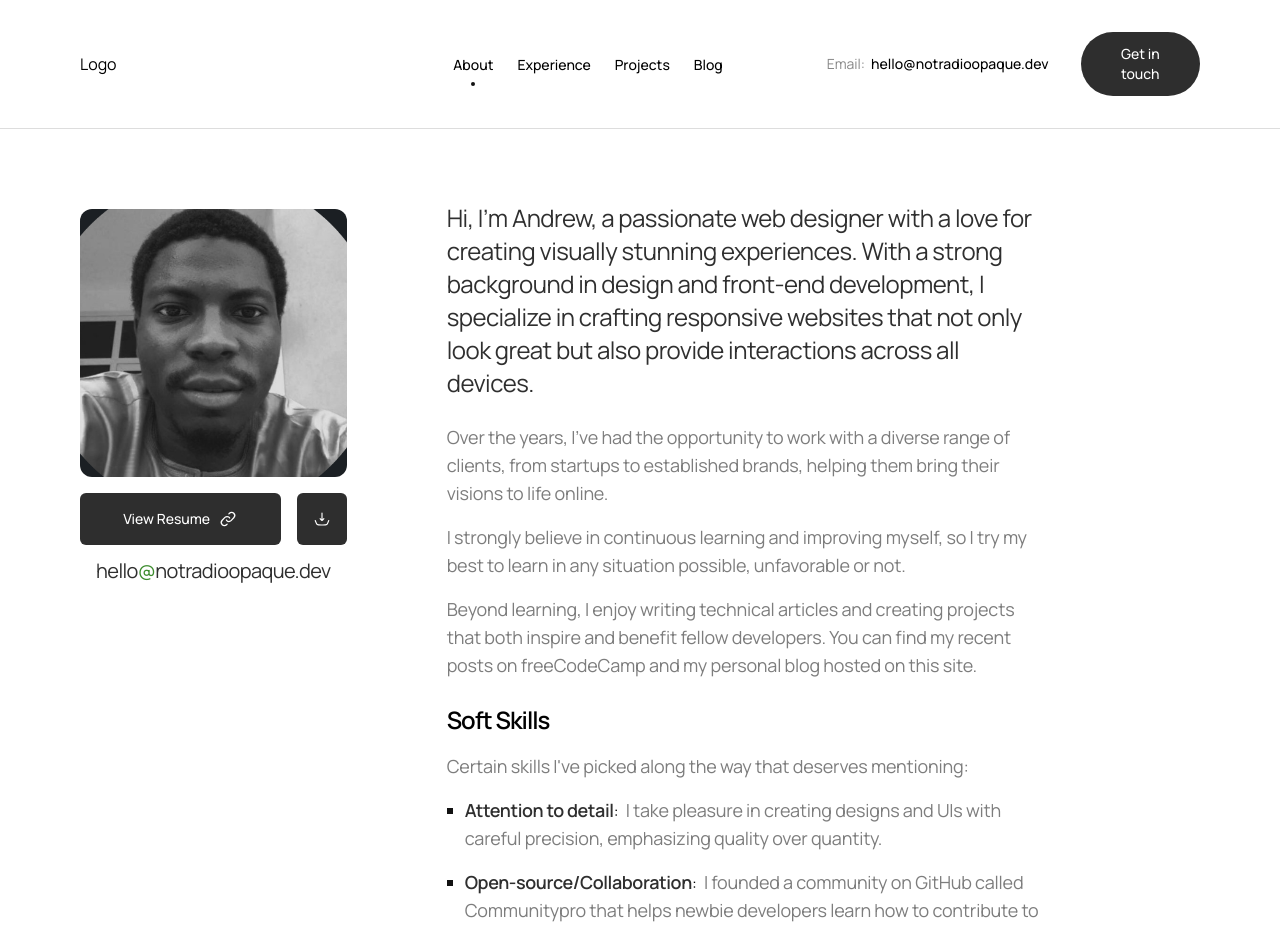
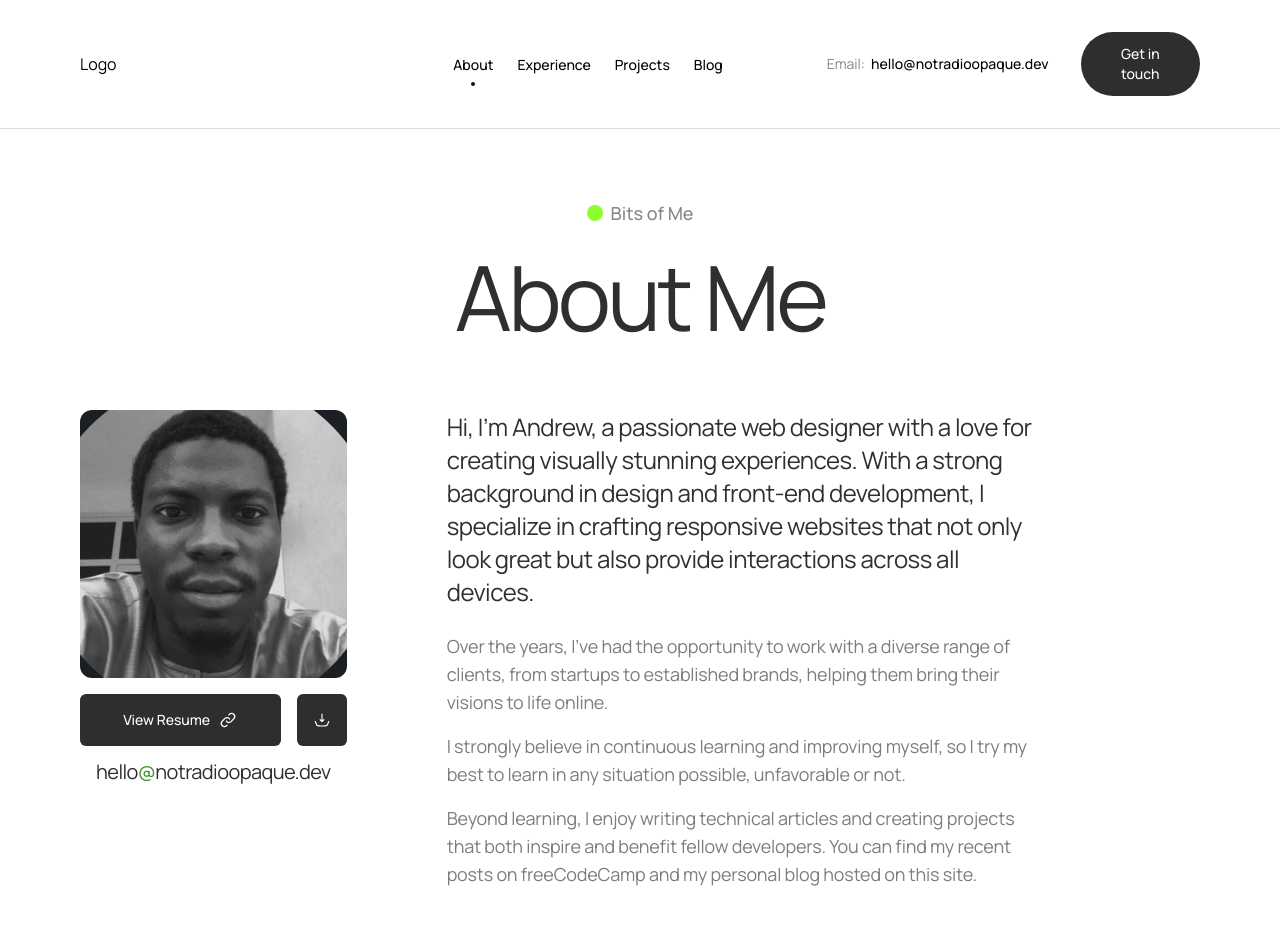
Before and after one commit to notRadioOpaque/heyismail.xyz, a SvelteKit app: page /about in a window 1280 px wide. Shown: the top 929 px of the page. Built offline with nearby package versions, Linux system fonts and the light colour scheme.

Commit message:
:sparkles: enhanced About page with GSAP animations for hero text and content blocks; implemented onMount lifecycle method to animate text appearance, improving visual engagement during page load.

```diff
--- a/src/routes/about/+page.svelte
+++ b/src/routes/about/+page.svelte
@@ -1,11 +1,55 @@
 <script lang="ts">
 	import { TECH_STACK, TOOLS, DEVELOPERS } from '$lib/constants';
+	import Dot from '$lib/components/Dot.svelte';
+	import { gsap } from 'gsap';
+	import { onMount } from 'svelte';
+
+	let heroText: HTMLHeadingElement;
+	let subText: HTMLDivElement;
+	let block: HTMLDivElement;
+
+	onMount(() => {
+		const tl = gsap.timeline();
+
+		tl.from([heroText, subText], {
+			y: 100,
+			opacity: 0,
+			duration: 0.6,
+			ease: 'power4.out'
+		});
+
+		tl.from(
+			block,
+			{
+				y: 100,
+				opacity: 0,
+				duration: 0.6,
+				ease: 'power4.out'
+			},
+			'-=0.2'
+		);
+	});
 
 	let selected: any = $state(null);
 </script>
 
-<div class="flex">
-	<div class="h-screen w-1/3 p-20">
+<div class="flex w-full flex-col gap-16 py-[70px]">
+	<div class="flex flex-col items-center justify-center gap-5">
+		<div bind:this={subText} class="flex items-center gap-2">
+			<Dot size="md" />
+			<p class="text-subtext-text text-lg font-medium">Bits of Me</p>
+		</div>
+
+		<p
+			bind:this={heroText}
+			class="text-primary-text text-center text-[90px] leading-[99px] tracking-[-3.6px]"
+		>
+			About Me
+		</p>
+	</div>
+
+	<div bind:this={block} class="flex">
+		<div class="h-screen w-1/3 p-20 pt-0">
 			<div class="flex w-full flex-col items-center gap-4">
 				<div class="w-full overflow-hidden rounded-xl">
 					<img class="block h-full w-full object-cover" src="images/ismail.png" alt="" />
@@ -33,7 +77,7 @@
 			</div>
 		</div>
 
-	<div class="w-2/3 p-20 pt-18 pl-5">
+		<div class="w-2/3 p-20 pt-0 pl-5">
 			<div class="w-4/5">
 				<p class="text-primary-text text-[24px] leading-[33px] tracking-[-0.5px]">
 					Hi, I’m Andrew, a passionate web designer with a love for creating visually stunning
@@ -49,18 +93,18 @@
 					</p>
 
 					<p class="text-secondary-text text-[18px] leading-[28px] tracking-[-0.2px]">
-					I strongly believe in continuous learning and improving myself, so I try my best to learn
-					in any situation possible, unfavorable or not.
+						I strongly believe in continuous learning and improving myself, so I try my best to
+						learn in any situation possible, unfavorable or not.
 					</p>
 
 					<p class="text-secondary-text text-[18px] leading-[28px] tracking-[-0.2px]">
 						Beyond learning, I enjoy writing technical articles and creating projects that both
-					inspire and benefit fellow developers. You can find my recent posts on freeCodeCamp and my
-					personal blog hosted on this site.
+						inspire and benefit fellow developers. You can find my recent posts on freeCodeCamp and
+						my personal blog hosted on this site.
 					</p>
 				</div>
 
-			<div class="my-6 flex flex-col gap-4">
+				<div class="my-12 flex flex-col gap-4">
 					<h3 class="text-[24px] leading-[33px] font-semibold tracking-[-1px]">Soft Skills</h3>
 					<p class="text-secondary-text text-[18px] leading-[28px] tracking-[-0.2px]">
 						Certain skills I've picked along the way that deserves mentioning:
@@ -110,8 +154,8 @@
 									class="text-secondary-text text-[18px] leading-[28px] tracking-[-0.2px] break-words whitespace-normal"
 								>
 									I understand people are busy and would love to get things done timely, so I do my
-								best in delivering assignments and projects with little supervision, sparing you the
-								need to closely manage/oversee my work.
+									best in delivering assignments and projects with little supervision, sparing you
+									the need to closely manage/oversee my work.
 								</span>
 							</div>
 						</li>
@@ -123,14 +167,16 @@
 						My Creative Arsenal
 					</h3>
 					<p class="text-secondary-text text-[18px] leading-[28px] tracking-[-0.2px]">
-					Technologies, platforms, and gadgets I use regularly as a frontend developer — from React
-					to Twitch, from Figma to my trusty MacBook.
+						Technologies, platforms, and gadgets I use regularly as a frontend developer — from
+						React to Twitch, from Figma to my trusty MacBook.
 					</p>
 				</div>
 
 				<div class="mt-6 flex w-full flex-col gap-8">
 					<div class="flex w-full flex-col gap-4">
-					<h3 class="text-primary-text text-[18px] leading-[28px] font-semibold tracking-[-0.4px]">
+						<h3
+							class="text-primary-text text-[18px] leading-[28px] font-semibold tracking-[-0.4px]"
+						>
 							Tech Stack
 						</h3>
 
@@ -154,7 +200,9 @@
 					</div>
 
 					<div class="flex w-full flex-col gap-4">
-					<h3 class="text-primary-text text-[18px] leading-[28px] font-semibold tracking-[-0.4px]">
+						<h3
+							class="text-primary-text text-[18px] leading-[28px] font-semibold tracking-[-0.4px]"
+						>
 							Tech Stack
 						</h3>
 
@@ -182,8 +230,9 @@
 			<div class="my-12 flex flex-col gap-4">
 				<h3 class="text-[24px] leading-[33px] font-semibold tracking-[-1px]">The Inspo List</h3>
 				<p class="text-secondary-text w-[90%] text-[18px] leading-[28px] tracking-[-0.2px]">
-				No cape, just code. These folks don’t just write software—they craft legacies. Each of them
-				has shaped how I think, build, and grow as a dev. No particular order, just massive respect.
+					No cape, just code. These folks don’t just write software—they craft legacies. Each of
+					them has shaped how I think, build, and grow as a dev. No particular order, just massive
+					respect.
 				</p>
 
 				<div class="mt-8 flex gap-4">
@@ -223,7 +272,8 @@
 
 								<div class="mt-2 flex flex-wrap gap-1">
 									{#each selected.tags as tag}
-									<span class="rounded-full bg-gray-100 px-2 py-1 text-xs text-gray-600">{tag}</span
+										<span class="rounded-full bg-gray-100 px-2 py-1 text-xs text-gray-600"
+											>{tag}</span
 										>
 									{/each}
 								</div>
@@ -234,3 +284,4 @@
 			</div>
 		</div>
 	</div>
+</div>
```
Lines whose indentation alone changed are shown as unchanged.
